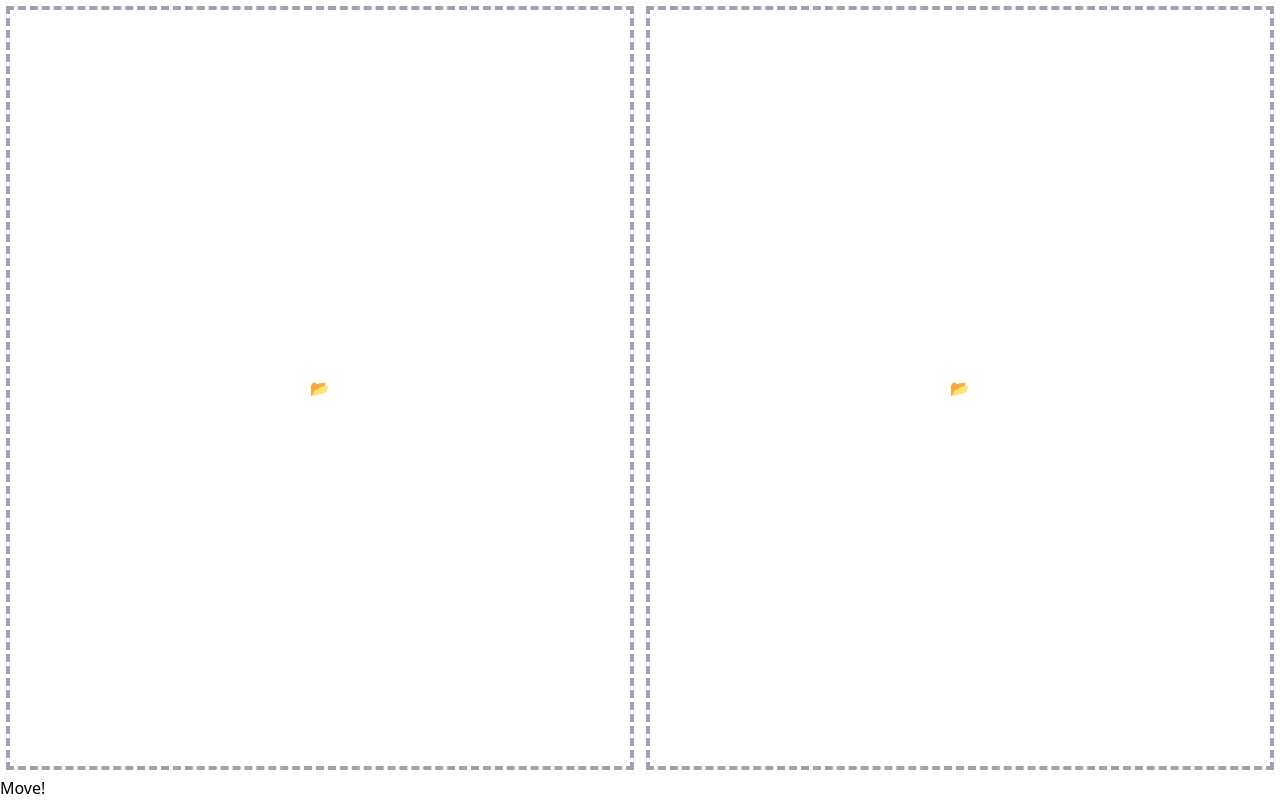
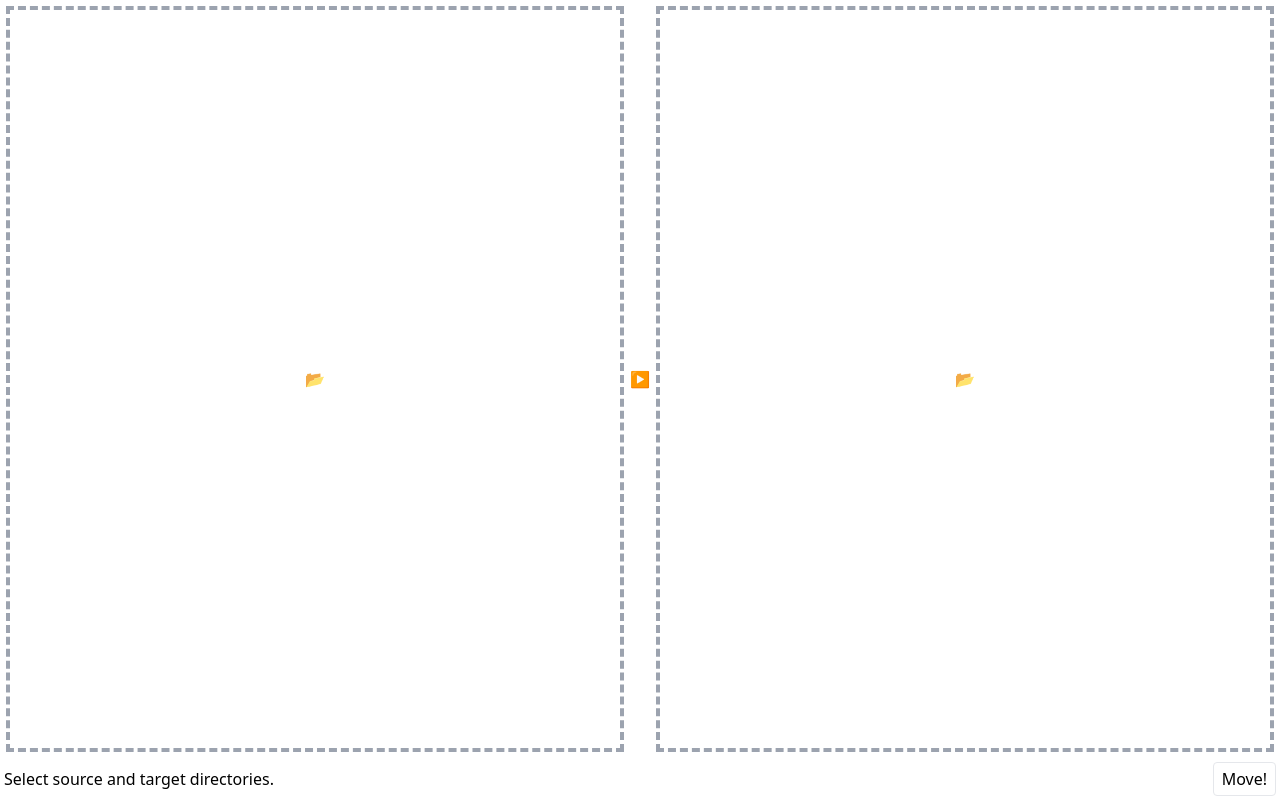
Before and after one commit to ssssota/move, a Preact app: page / in a window 1280 px wide. Built offline with nearby package versions, Linux system fonts and the light colour scheme.

Commit message:
fix: fix styles

```diff
--- a/src-tauri/tauri.conf.json
+++ b/src-tauri/tauri.conf.json
@@ -20,8 +20,8 @@
 		"windows": [
 			{
 				"title": "move",
-				"width": 800,
-				"height": 600
+				"width": 400,
+				"height": 200
 			}
 		],
 		"security": {
--- a/src/App.tsx
+++ b/src/App.tsx
@@ -4,7 +4,7 @@ import { useFileDrop } from "./useFileDrop";
 
 const source = signal<string>("");
 const target = signal<string>("");
-const message = signal<string>("");
+const message = signal<string>("Select source and target directories.");
 const uncontrollable = signal<boolean>(false);
 const control = <T,>(promise: Promise<T>): Promise<T> => {
 	uncontrollable.value = true;
@@ -30,7 +30,7 @@ function App() {
 	return (
 		<main class="h-full">
 			<form
-				class="h-full grid grid-areas-[source_target,control_control] grid-rows-[1fr_auto] grid-cols-2"
+				class="h-full grid grid-areas-[source_arrow_target,control_control_control] grid-rows-[1fr_auto] grid-cols-[1fr_auto_1fr]"
 				onSubmit={(e) => {
 					e.preventDefault();
 					message.value = "Moving...";
@@ -65,6 +65,13 @@ function App() {
 				>
 					📂 {source.value}
 				</button>
+				<div
+					title="Move to"
+					aria-label="move to"
+					class="area-[arrow] grid place-content-center"
+				>
+					▶
+				</div>
 				<button
 					ref={targetRef}
 					class="area-[target] outline-dashed -outline-offset-10 outline-gray outline-4 rounded hover:bg-gray-100"
@@ -80,11 +87,16 @@ function App() {
 				>
 					📂 {target.value}
 				</button>
-				<p class="area-[control]">
-					<button type="submit" disabled={uncontrollable.value}>
-						Move! {message.value}
+				<div class="area-[control] p-1 flex items-center justify-between">
+					<p>{message.value}</p>
+					<button
+						type="submit"
+						disabled={uncontrollable.value}
+						class="py-1 px-2 rounded border hover:bg-gray-100"
+					>
+						Move!
 					</button>
-				</p>
+				</div>
 			</form>
 		</main>
 	);
```
Also changed, not shown: 1 other file (tests, documents, lock files or other folders).
